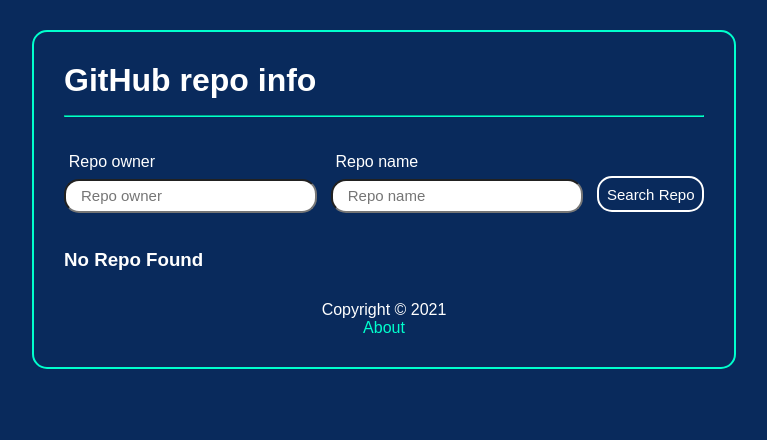
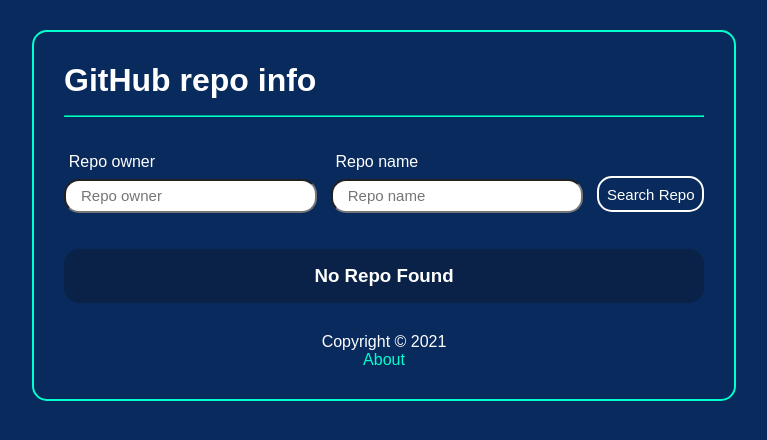
Before and after one commit to cccaaannn/github-repo-info, a React (Create React App) app: page / in a window 1280 px wide. Shown: the top 440 px of the page, without its empty margins (256-1023 px from the left). Built offline with nearby package versions, Linux system fonts and the light colour scheme.

Commit message:
css class names changed

```diff
--- a/src/index.css
+++ b/src/index.css
@@ -92,20 +92,23 @@
 
 
 
-.repoInfoItem{
+.repo-info-item{
 	flex: 1;
 	padding: 0.7em;
-	margin-left: 1em;
+	margin-left: 0.5rem;
+	margin-right: 0.5rem;
 	margin-bottom: 0.5em;
 
 	background: #051835;
+	/* background: #aaffee4b; */
 	border-radius: 15px;
 	color: #00ffcd;
+	/* color: rgb(70,95,114); */
 	text-align: center;
 }
 
 
-.repoInfoItem p{
+.repo-info-item p{
 	color: #ffff;
 	font-size: 12px;
 	font-weight: normal;
@@ -125,7 +128,7 @@
 
 
 /* repo info */
-.repoInfo {
+.info-area {
 	display: flex;
 	background: #0a2247;
 	padding: 1em;
@@ -133,27 +136,43 @@
 	/* cursor: pointer; */
 }
 
-
-.repoInfoHeader{
-	margin-left: 1em;
-	margin-bottom: 1em;
+.info-area-error{
+	text-align: center;
+	background: #0a2247;
+	padding: 1em;
+	border-radius: 15px;
 }
 
-.repoInfoHeader h2{
+
+.repo-info div{
+	margin-left: 0.5em;
+	margin-bottom: 0.5em;
+}
+
+.repo-info div h2{
 	margin-bottom: 0.5em;
 	display: inline-block;
 }
 
-.repoInfoOwner{
+
+
+.owner-info{
 	text-align: center;
 }
 
+.owner-info h2{
+	margin-bottom: 0.5em;
+}
+
+
+
+/*
 .repoInfoNotFound{
 	background: #0a2247;
 	padding: 1em;
 	border-radius: 15px;
 	text-align: center;
-}
+} */
 
 
 
@@ -167,11 +186,9 @@
 
 
 a {
-	color: #00ffcd;
+	color: #00ffcc;
 	text-decoration: none;
 }
-
-
 
 img {
 	border-radius: 50%;
```
